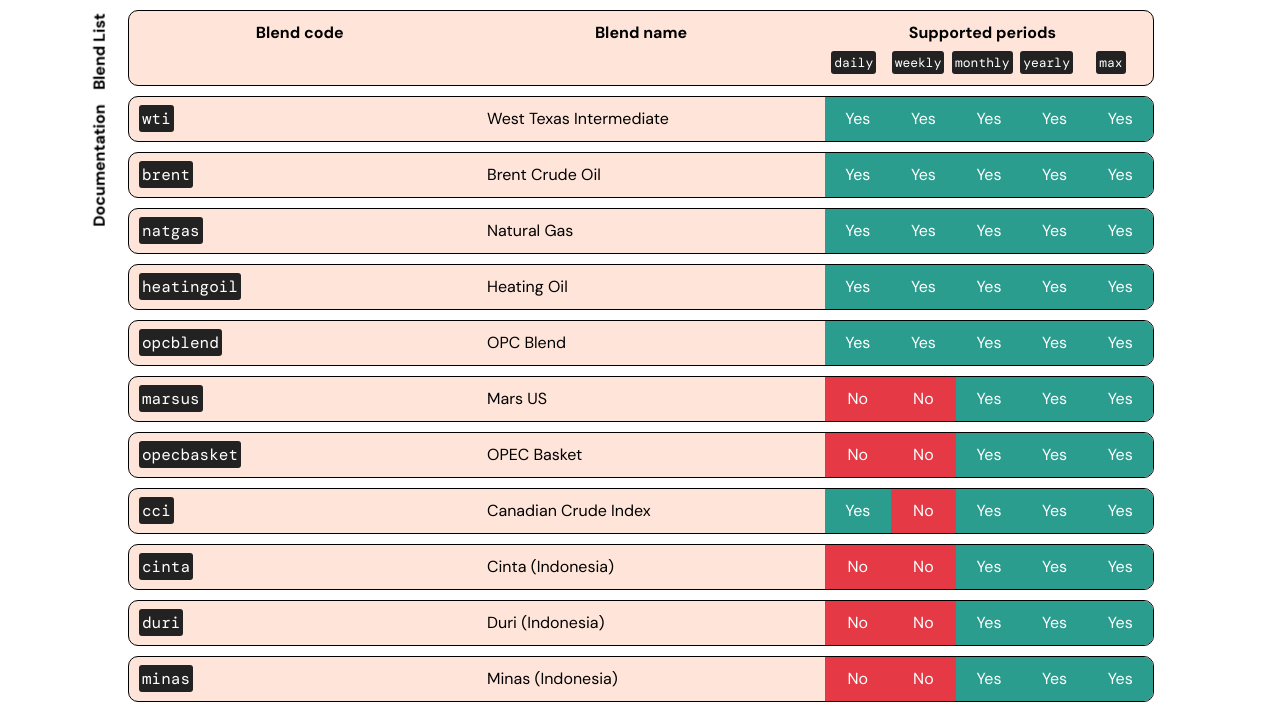
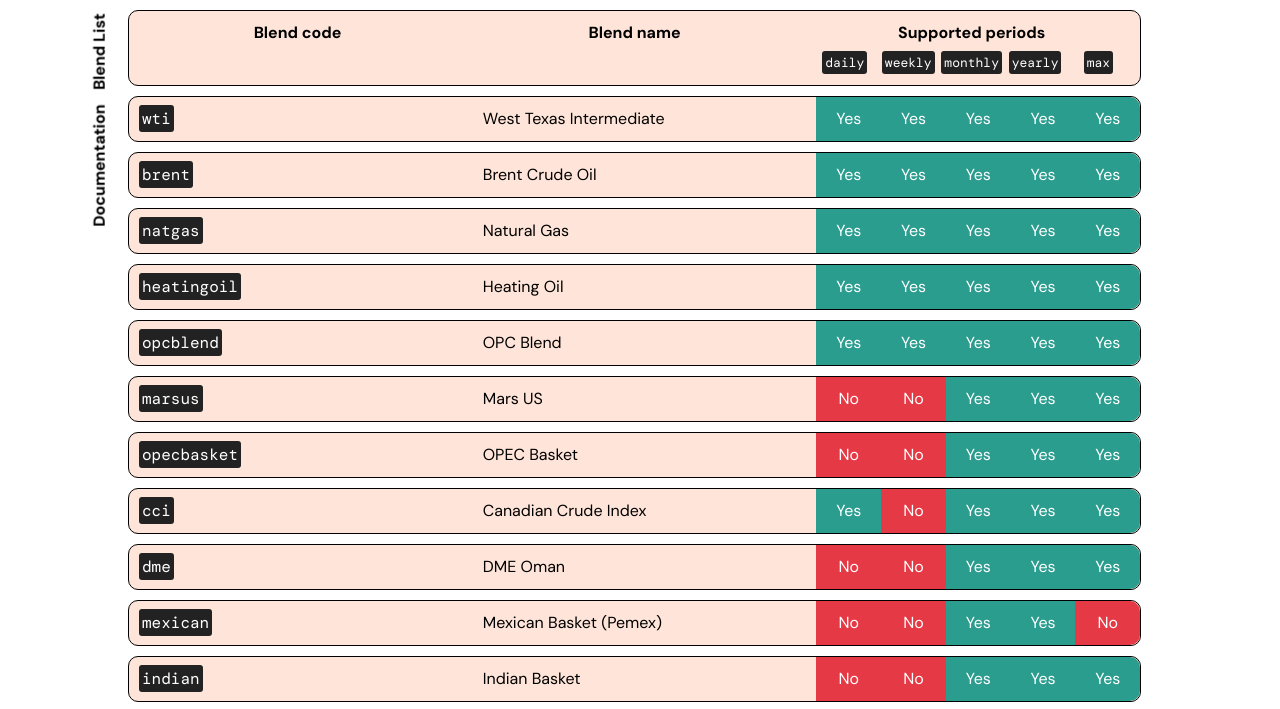
Before and after one commit to oilshit/oilprice-api, a website: page blend_list.ejs in a window 1280 px wide. Shown: the top 709 px of the page. Drawn offline with nearby package versions, Linux system fonts and the light colour scheme; files that its build step writes are made by us from their sources.

Commit message:
added several blends

```diff
--- a/blend_list.ejs
+++ b/blend_list.ejs
@@ -21,7 +21,7 @@
     </nav>
 
     <main>
-        <div class="docs-row" style="text-align: center;">
+        <div class="docs-row" style="text-align: center; position: sticky; top: 10px; z-index: 10;">
             <div class="col col-endpoint">
                 <p style="margin-bottom: 5px;"><strong>Blend code</strong></p>
             </div>
@@ -208,6 +208,66 @@
         </div>
 
         <div class="docs-row">
+            <div class="col col-endpoint"><code>dme</code></div>
+
+            <div class="col col-description">
+                <p>
+                    DME Oman
+                </p>
+            </div>
+
+            <div class="col col-periods">
+                <div class="row-period">
+                    <div class="col-period no">No</div>
+                    <div class="col-period no">No</div>
+                    <div class="col-period yes">Yes</div>
+                    <div class="col-period yes">Yes</div>
+                    <div class="col-period yes">Yes</div>
+                </div>
+            </div>
+        </div>
+
+        <div class="docs-row">
+            <div class="col col-endpoint"><code>mexican</code></div>
+
+            <div class="col col-description">
+                <p>
+                    Mexican Basket (Pemex)
+                </p>
+            </div>
+
+            <div class="col col-periods">
+                <div class="row-period">
+                    <div class="col-period no">No</div>
+                    <div class="col-period no">No</div>
+                    <div class="col-period yes">Yes</div>
+                    <div class="col-period yes">Yes</div>
+                    <div class="col-period no">No</div>
+                </div>
+            </div>
+        </div>
+
+        <div class="docs-row">
+            <div class="col col-endpoint"><code>indian</code></div>
+
+            <div class="col col-description">
+                <p>
+                    Indian Basket
+                </p>
+            </div>
+
+            <div class="col col-periods">
+                <div class="row-period">
+                    <div class="col-period no">No</div>
+                    <div class="col-period no">No</div>
+                    <div class="col-period yes">Yes</div>
+                    <div class="col-period yes">Yes</div>
+                    <div class="col-period yes">Yes</div>
+                </div>
+            </div>
+        </div>
+
+        <div class="docs-row">
             <div class="col col-endpoint"><code>cinta</code></div>
 
             <div class="col col-description">
--- a/public/main.css
+++ b/public/main.css
@@ -49,14 +49,12 @@
   display: inline-flex;
   align-items: baseline;
 
-  overflow: hidden;
-
   background-color: #ffe5d9;
   border: 1px solid #000;
   border-radius: 10px;
 
   margin: 10px 10% 0 10%;
-  width: 80%;
+  width: 79%;
 }
 
 .docs-row:last-child {
@@ -85,6 +83,10 @@
 .col-period {
   flex-basis: 20%;
   text-align: center;
+}
+
+.col-period:last-child {
+  border-radius: 0 10px 10px 0;
 }
 
 .col-period code {
@@ -127,8 +129,8 @@
 
 footer {
   position: fixed;
-  bottom: 1em;
-  left: 1em;
+  bottom: 10px;
+  left: 10px;
   font-size: 24px;
 
   user-select: none;
```
Also changed, not shown: index.js (+9 -0 lines).
